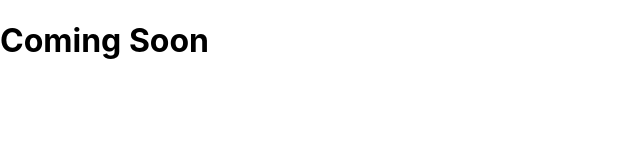
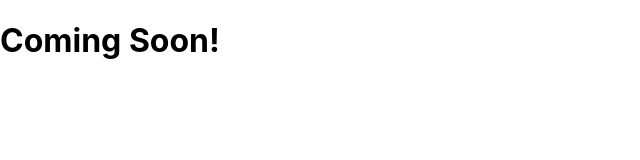
Before and after one commit to cherryontech/ywgc, a React (Create React App) app: page / in a window 1280 px wide. Shown: the top 160 px of the page, without its empty margins (0-640 px from the left). Built offline with nearby package versions, Linux system fonts and the light colour scheme.

Commit message:
feat: first PR

```diff
--- a/src/pages/Main.js
+++ b/src/pages/Main.js
@@ -1,3 +1,3 @@
 export default function Main() {
-    return <h1>Coming Soon</h1>
+    return <h1>Coming Soon!</h1>
 }
```
